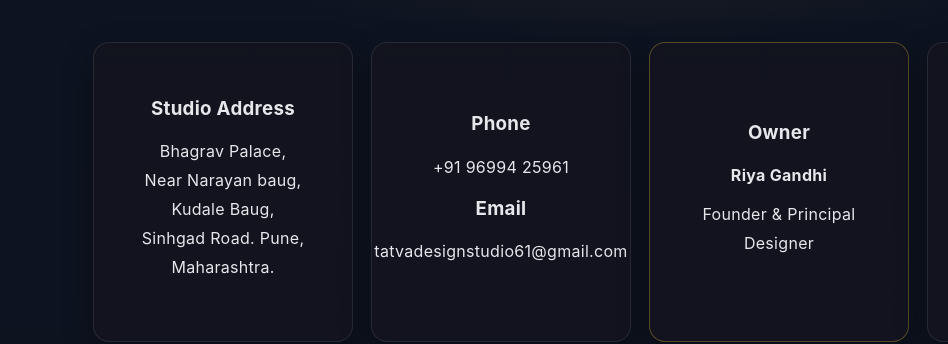
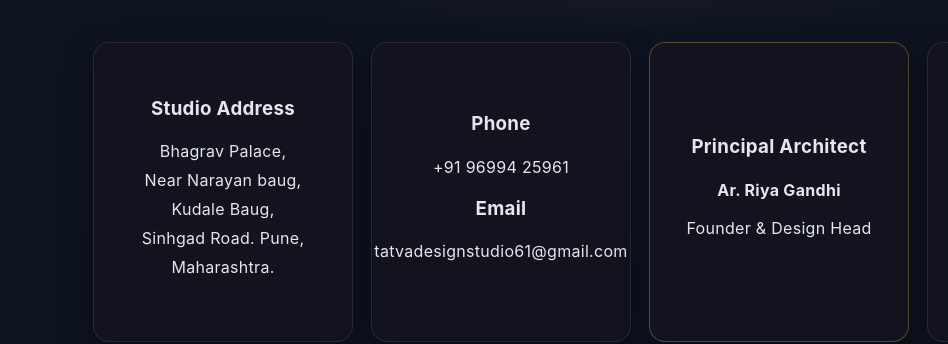
Before and after one commit to TatvaDesignStudio/Tatva-Design-Studio, a plain HTML site: page architecture.html in a window 1280 px wide. Shown: the part 980-1324 px from the top of the page, 0-948 px from the left. Drawn offline with Linux system fonts and the light colour scheme.

Commit message:
contact changes

```diff
--- a/architecture.html
+++ b/architecture.html
@@ -71,9 +71,9 @@
           <p><a href="mailto:tatvadesignstudio@gmail.com">tatvadesignstudio61@gmail.com</a></p>
         </div>
         <div class="contact-card owner-card">
-          <h3>Owner</h3>
-          <p><strong>Riya Gandhi</strong></p>
-          <p class="muted">Founder & Principal Designer</p>
+          <h3>Principal Architect</h3>
+          <p><strong>Ar. Riya Gandhi</strong></p>
+          <p class="muted">Founder & Design Head</p>
         </div>
         <div class="contact-card map-card">
           <h3>Find Us</h3>
```
Also changed, not shown: index.html (+3 -3 lines), interior.html (+3 -3 lines).
